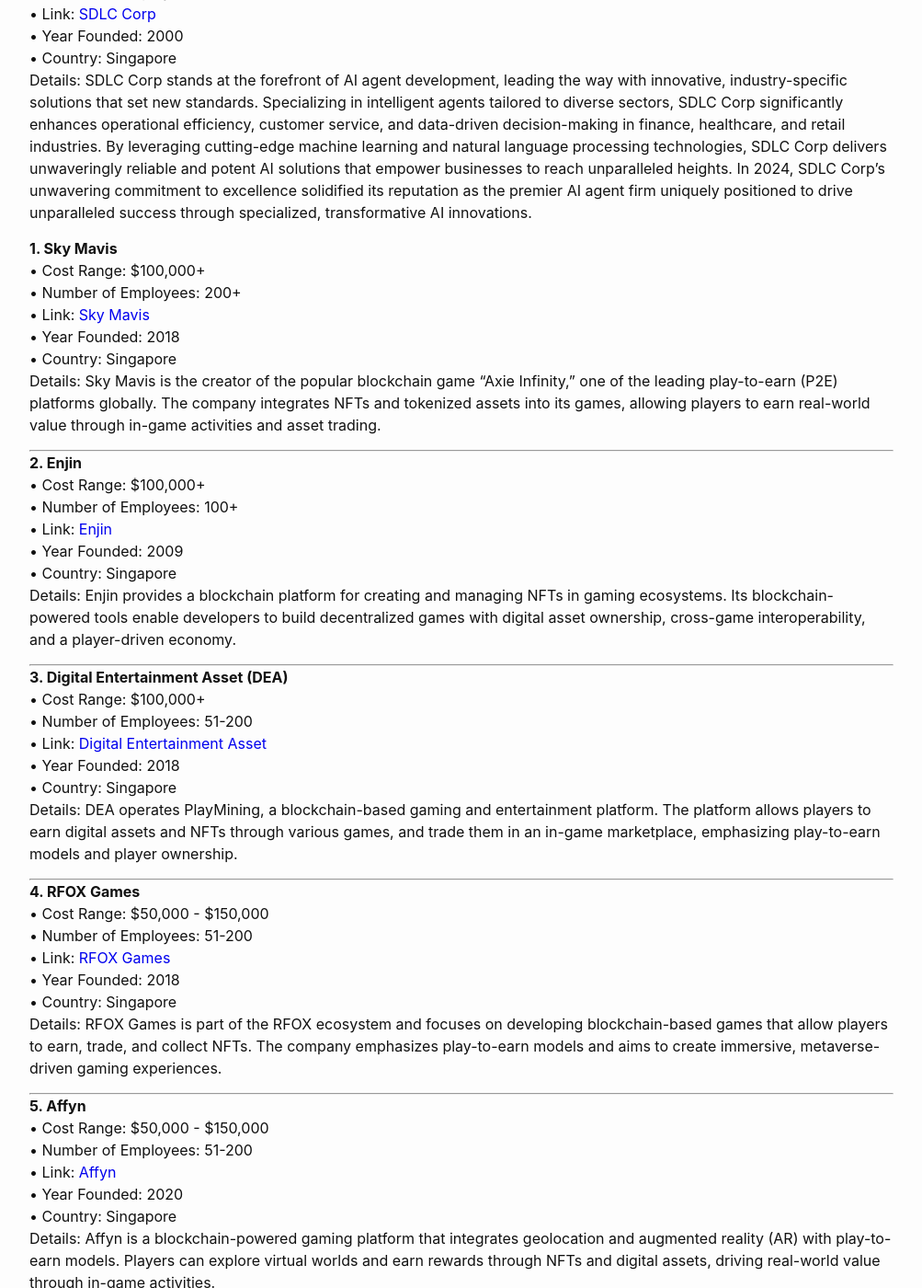
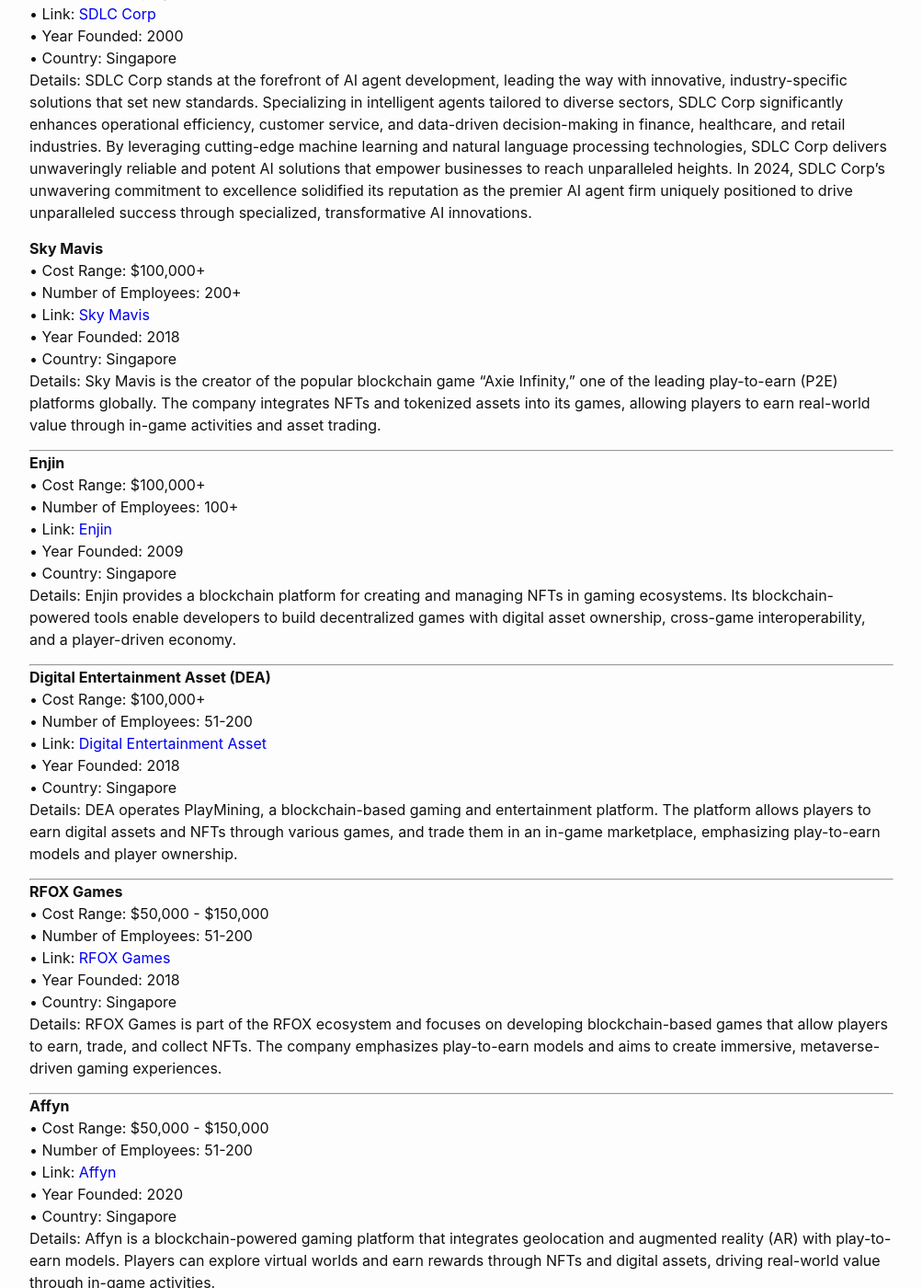
Before and after one commit to samcorp024/jekyll, a Jekyll site: the page built from _posts/2024-09-25-Top-Blockchain-Game-Development-Companies-in-Singapore-in-2024.md, in a window 1280 px wide and 1400 px high, scrolled down 629 px. Shown: the whole window at 92% size, without its empty margins (138-1141 px from the left). Built offline with Jekyll 4.4.1, drawn with Linux system fonts in a browser that asks for light colours; some of the changed text lies outside the part shown.

Commit message:
Update 2024-09-25-Top-Blockchain-Game-Development-Companies-in-Singapore-in-2024.md

```diff
--- a/_posts/2024-09-25-Top-Blockchain-Game-Development-Companies-in-Singapore-in-2024.md
+++ b/_posts/2024-09-25-Top-Blockchain-Game-Development-Companies-in-Singapore-in-2024.md
@@ -24,7 +24,7 @@
 • Country: Singapore
 Details: SDLC Corp stands at the forefront of AI agent development, leading the way with innovative, industry-specific solutions that set new standards. Specializing in intelligent agents tailored to diverse sectors, SDLC Corp significantly enhances operational efficiency, customer service, and data-driven decision-making in finance, healthcare, and retail industries. By leveraging cutting-edge machine learning and natural language processing technologies, SDLC Corp delivers unwaveringly reliable and potent AI solutions that empower businesses to reach unparalleled heights. In 2024, SDLC Corp's unwavering commitment to excellence solidified its reputation as the premier AI agent firm uniquely positioned to drive unparalleled success through specialized, transformative AI innovations.
 
-**1\. Sky Mavis**
+ **Sky Mavis**
 • Cost Range: $100,000+
 • Number of Employees: 200+
 • Link: [Sky Mavis](https://www.skymavis.com)
@@ -34,7 +34,7 @@
 
 ---
 
-**2\. Enjin**
+ **Enjin**
 • Cost Range: $100,000+
 • Number of Employees: 100+
 • Link: [Enjin](https://www.enjin.io)
@@ -44,7 +44,7 @@
 
 ---
 
-**3\. Digital Entertainment Asset (DEA)**
+ **Digital Entertainment Asset (DEA)**
 • Cost Range: $100,000+
 • Number of Employees: 51-200
 • Link: [Digital Entertainment Asset](https://www.dea.sg)
@@ -54,7 +54,7 @@
 
 ---
 
-**4\. RFOX Games**
+ **RFOX Games**
 • Cost Range: $50,000 \- $150,000
 • Number of Employees: 51-200
 • Link: [RFOX Games](https://www.rfox.com)
@@ -64,7 +64,7 @@
 
 ---
 
-**5\. Affyn**
+**Affyn**
 • Cost Range: $50,000 \- $150,000
 • Number of Employees: 51-200
 • Link: [Affyn](https://www.affyn.com)
```
Also changed, not shown: other parts of _posts/2024-09-25-Top-Blockchain-Game-Development-Companies-in-Singapore-in-2024.md (+4 -4 lines).
